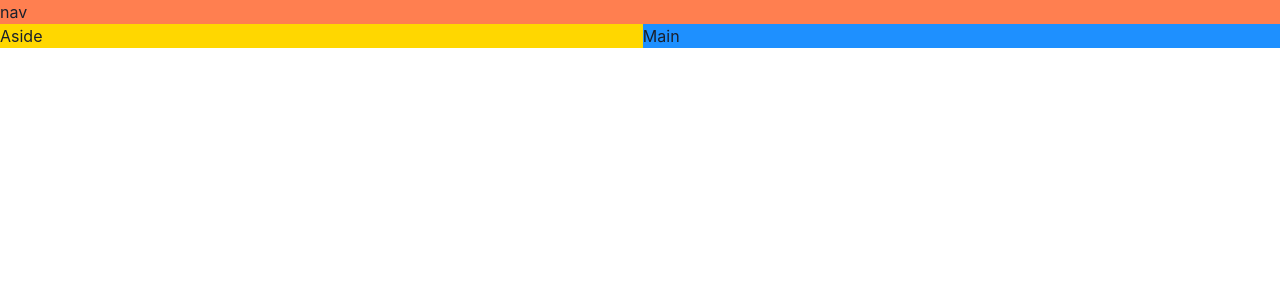
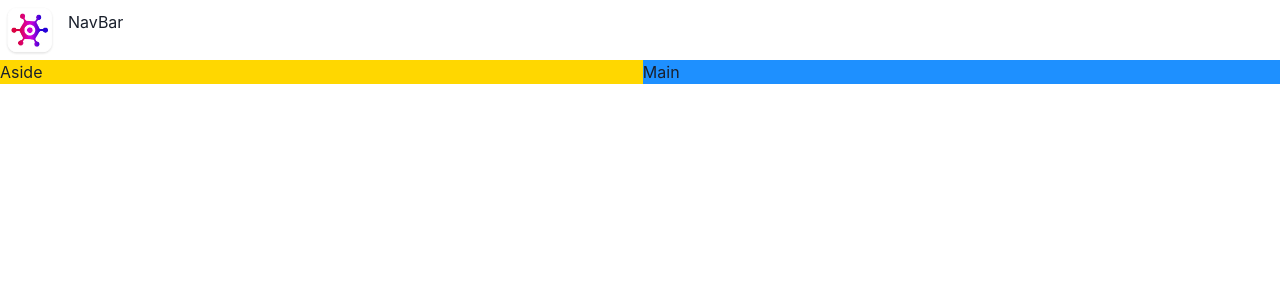
Before and after one commit to MedoKygo/Game-hub, a React (Vite) app: page / in a window 1280 px wide. Shown: the top 300 px of the page. Built offline with nearby package versions, Linux system fonts and the light colour scheme.

Commit message:
Build a navbar

```diff
--- a/src/App.tsx
+++ b/src/App.tsx
@@ -1,19 +1,23 @@
 import { Grid, GridItem, Show } from "@chakra-ui/react";
+import NavBar from "./component/NavBar";
 
 function App() {
   return (
-    <Grid templateAreas={{
-      base: `"nav" "main"`,
-      lg:`"nav nav" "aside main"`
-    }}>
-      <GridItem area="nav" bg="coral">
-        nav
+    <Grid
+      templateAreas={{
+        base: `"nav" "main"`,
+        lg: `"nav nav" "aside main"`,
+      }}
+    >
+      <GridItem area="nav">
+        <NavBar />
       </GridItem>
       <Show above="lg">
-      <GridItem area="aside" bg="gold">
-        Aside
-      </GridItem>
-      </Show>  <GridItem area="main" bg="dodgerblue">
+        <GridItem area="aside" bg="gold">
+          Aside
+        </GridItem>
+      </Show>{" "}
+      <GridItem area="main" bg="dodgerblue">
         Main
       </GridItem>
     </Grid>
--- /dev/null
+++ b/src/component/NavBar.tsx
@@ -0,0 +1,12 @@
+import { HStack, Image, Text } from "@chakra-ui/react";
+import logo from "../assets/moshlogo.webp";
+const NavBar = () => {
+  return (
+    <HStack>
+      <Image src={logo} boxSize="60px" />
+      <Text>NavBar</Text>
+    </HStack>
+  );
+};
+
+export default NavBar;
```
Also changed, not shown: src/assets/moshlogo.webp (added).
